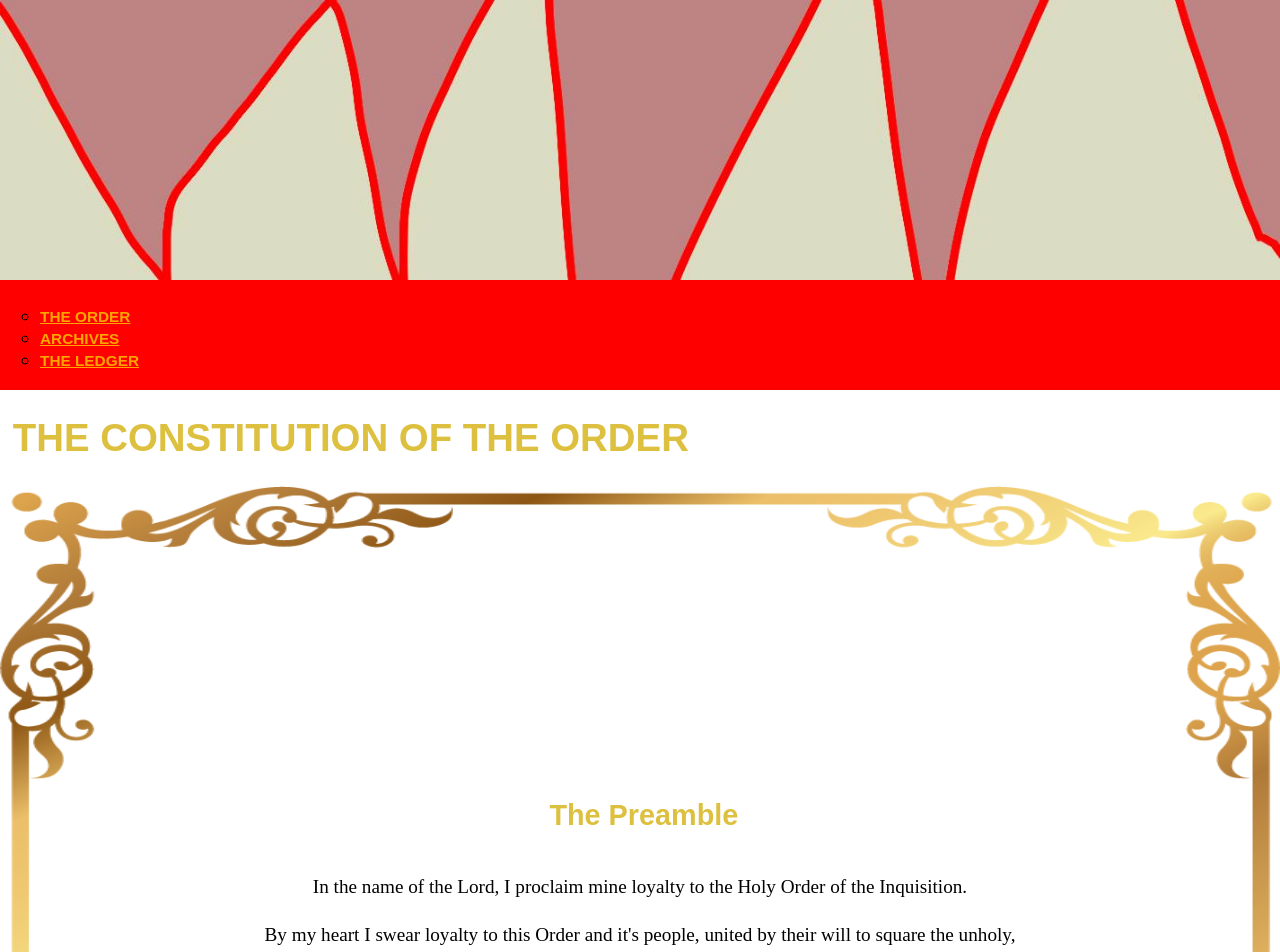
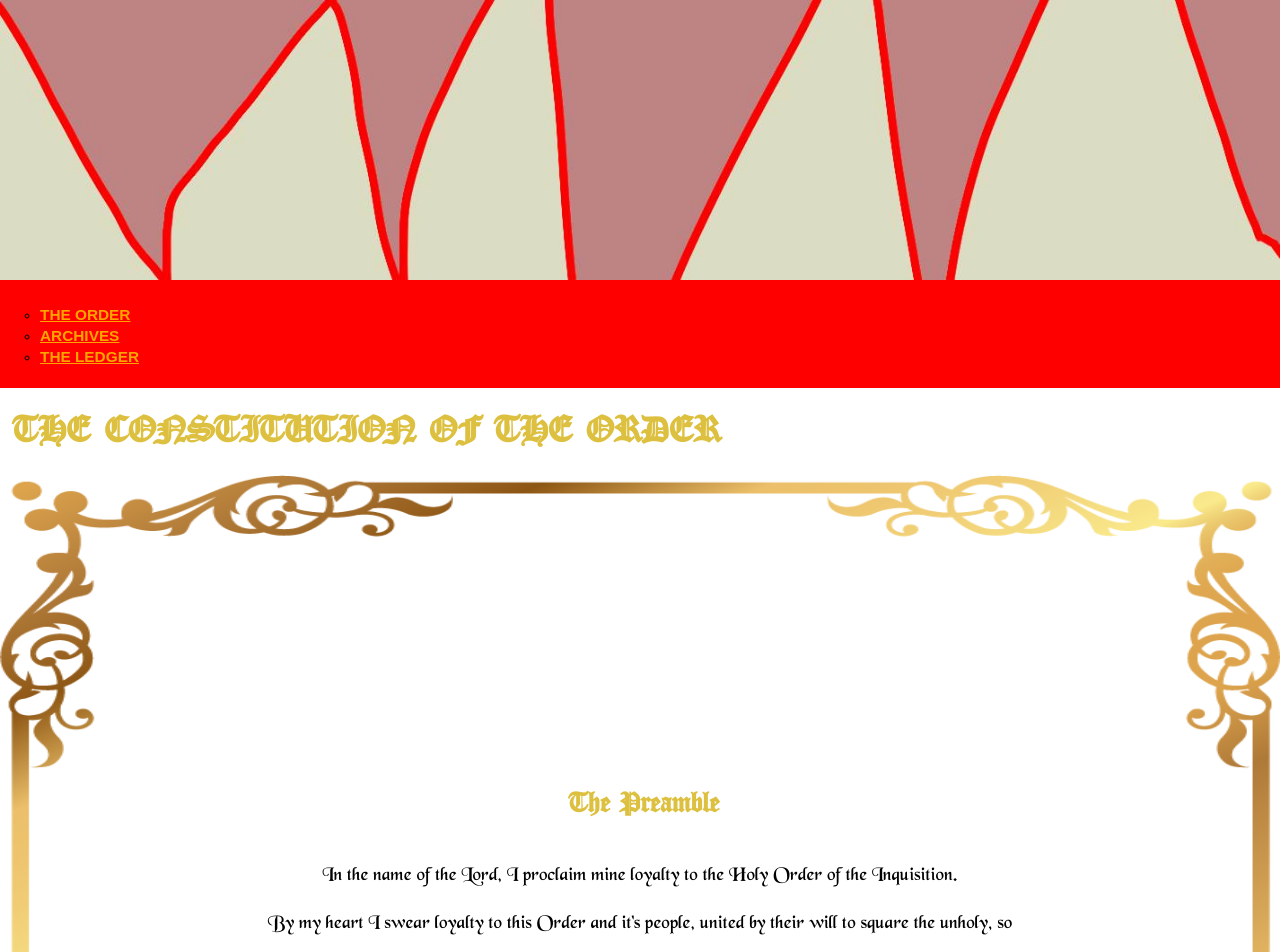
Before and after one commit to theMDinquisition/theMDinquisition.github.io, a plain HTML site: page index.html in a window 1280 px wide. Shown: the top 952 px of the page. Drawn offline with Linux system fonts and the light colour scheme.

Commit message:
Add files via upload

```diff
--- a/style.css
+++ b/style.css
@@ -1,18 +1,30 @@
-html, body{margin: 0; padding: 0; float: none; width: auto; font-size: 1.5vmax;}
+@font-face {
+  font-family: canterbury;
+  src: url(canterbury.ttf);
+}
+@font-face {
+  font-family: blackchancery;
+  src: url(blackchancery.ttf);
+}
+@font-face {
+  font-family: gvic;
+  src: url(GreatVictorian-Standard.otf);
+}
+html, body{margin: 0; padding: 0; float: none; width: auto; font-size: 1.5vmax; font-family: gvic;}
 #header{margin: 0; padding: 0; overflow: hidden; background-color: cyan;}
 .content{margin-left: 2%; color: #000000; line-height: 125%;}
 #fwi{width: 100%; height: auto; max-height: 100%;}
 #header-list{list-style-type: circle;}
 #header-list-container{width: 100%; height: auto;}
 .header-list-element{font-family: sans-serif; font-size: 1.2vmax; font-weight: bold;}
-.title0{font-family: fantasy; color: #ddc03f; margin-left: 1%;}
-.title1{font-family: fantasy; color: #ddc03f; margin-left: 1%;}
+.title0{font-family: canterbury; color: #ddc03f; margin-left: 1%;}
+.title1{font-family: canterbury; color: #ddc03f; margin-left: 1%;}
 .title2{font-family: serif; color: #000000; margin-left: 1%;}
 .rules1{list-style-type: upper-roman;}
 .body{padding-top: 2%; padding-bottom: 2%;}
 .type1{background-color: #f2ddb9; background-size: 100% 100%; padding-top: 0.5%; padding-bottom: 0.5%;}
 .type2{background-color: #ffffff; background-size: 100% 100%; padding-top: 0.5%; padding-bottom: 0.5%;}
-.preamble{text-align: center; background-image: url(frame.png); background-repeat: no-repeat; background-color: #ffffff; background-size: 100% 100%; line-height: 250%; padding: 20%; padding-top: 22%; padding-bottom: 22%;}
+.preamble{text-align: center; background-image: url(frame.png); font-family: blackchancery; background-repeat: no-repeat; background-color: #ffffff; background-size: 100% 100%; line-height: 250%; padding: 20%; padding-top: 22%; padding-bottom: 22%;}
 a{font-family: monospace;}
 a{color: orange;}
 @media (max-device-width: 1019px) and (min-device-width: 850px){
```
Also changed, not shown: GreatVictorian-Standard.otf (added), blackchancery.ttf (added), canterbury.ttf (added).
